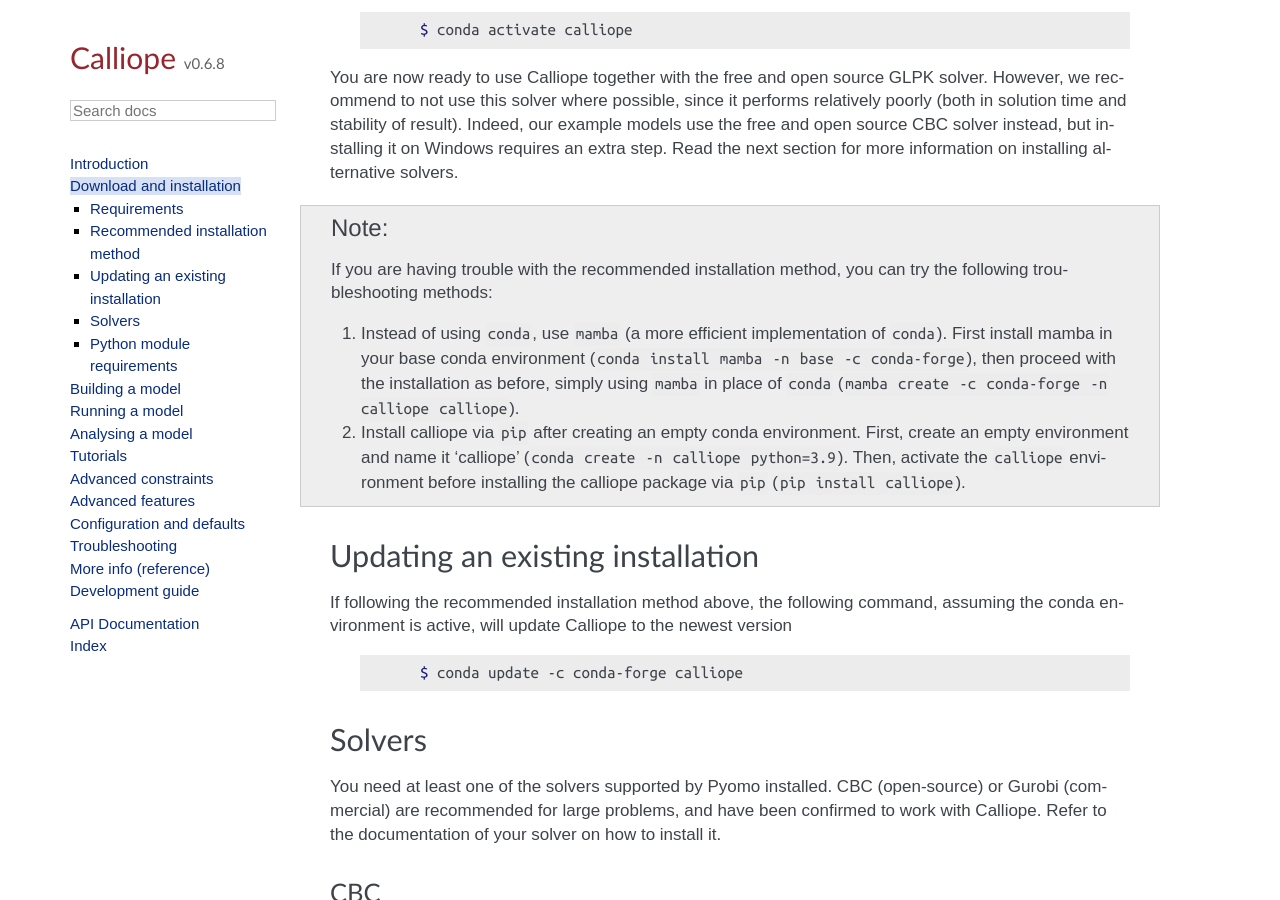
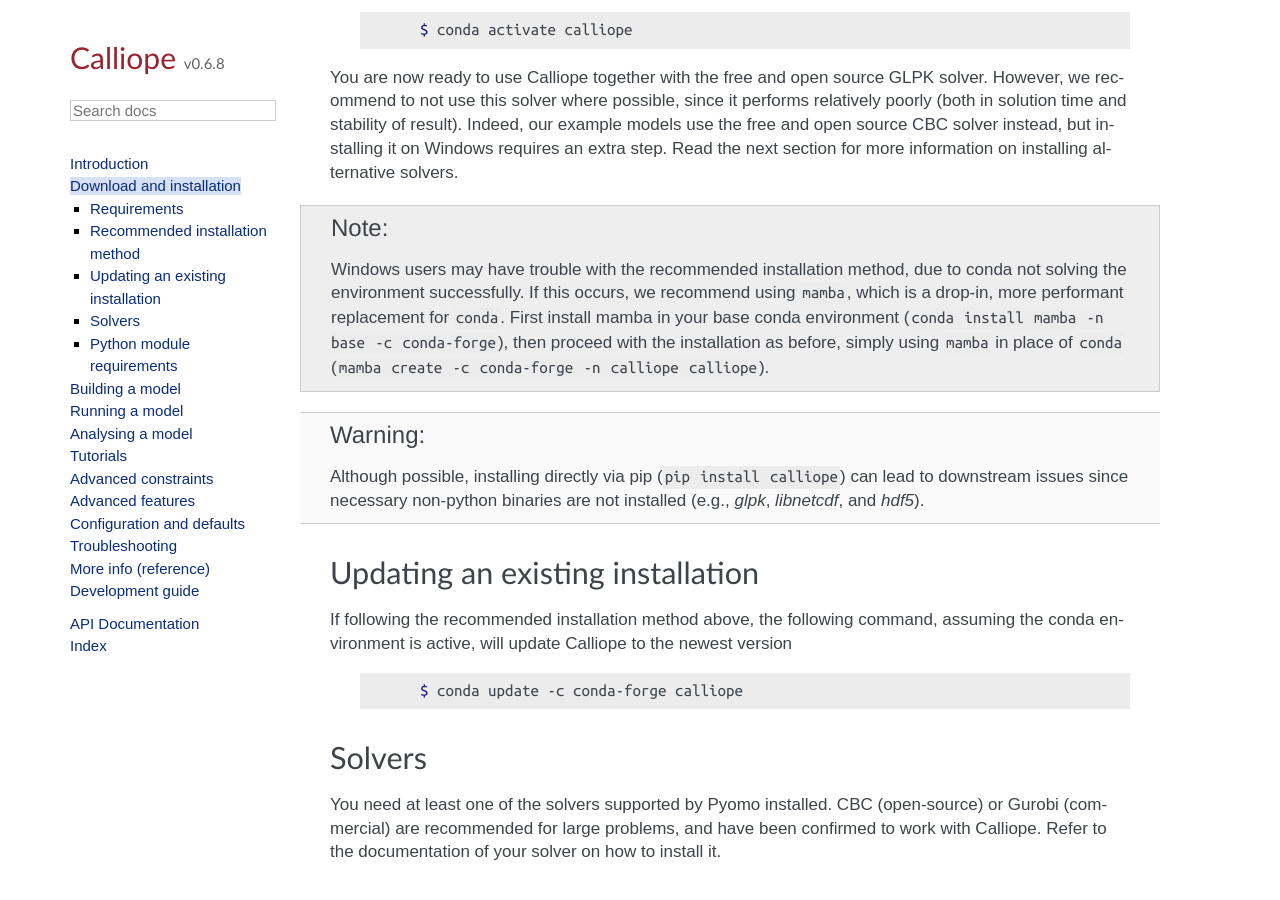
Before and after one commit to calliope-project/calliope, a Sphinx documentation site: the page built from doc/user/installation.rst, in a window 1280 px wide and 900 px high, scrolled down 839 px. Built offline with Sphinx 7.4.7, drawn with Linux system fonts in a browser that asks for light colours; some web fonts are replaced; pages that are not in the unit, such as notebooks, are missing from menus; a script that is not in the unit is left out.

Commit message:
Update install advice to avoid fragile env builds

```diff
--- a/doc/user/develop.rst
+++ b/doc/user/develop.rst
@@ -30,7 +30,8 @@
 
   .. code-block:: fishshell
 
-   $ conda env create -f requirements.yml -n calliope_dev
+   $ conda create -n calliope_dev python=3.9
+   $ conda env update -f requirements.yml -n calliope_dev
    $ conda activate calliope_dev
 
 Finally install Calliope itself as an editable installation with pip:
--- a/doc/user/installation.rst
+++ b/doc/user/installation.rst
@@ -42,11 +42,13 @@
 
 .. note::
 
-    If you are having trouble with the recommended installation method, you can try the following troubleshooting methods:
+    Windows users may have trouble with the recommended installation method, due to conda not solving the environment successfully.
+    If this occurs, we recommend using ``mamba``, which is a drop-in, more performant replacement for ``conda``.
+    First install mamba in your base conda environment (``conda install mamba -n base -c conda-forge``), then proceed with the installation as before, simply using ``mamba`` in place of ``conda`` (``mamba create -c conda-forge -n calliope calliope``).
 
-    1. Instead of using ``conda``, use ``mamba`` (a more efficient implementation of ``conda``). First install mamba in your base conda environment (``conda install mamba -n base -c conda-forge``), then proceed with the installation as before, simply using ``mamba`` in place of ``conda`` (``mamba create -c conda-forge -n calliope calliope``).
+.. warning::
 
-    2. Install calliope via ``pip`` after creating an empty conda environment. First, create an empty environment and name it 'calliope' (``conda create -n calliope python=3.9``). Then, activate the ``calliope`` environment before installing the calliope package via ``pip`` (``pip install calliope``).
+    Although possible, installing directly via pip (``pip install calliope``) can lead to downstream issues since necessary non-python binaries are not installed (e.g., `glpk`, `libnetcdf`, and `hdf5`).
 
 Updating an existing installation
 =================================
```
